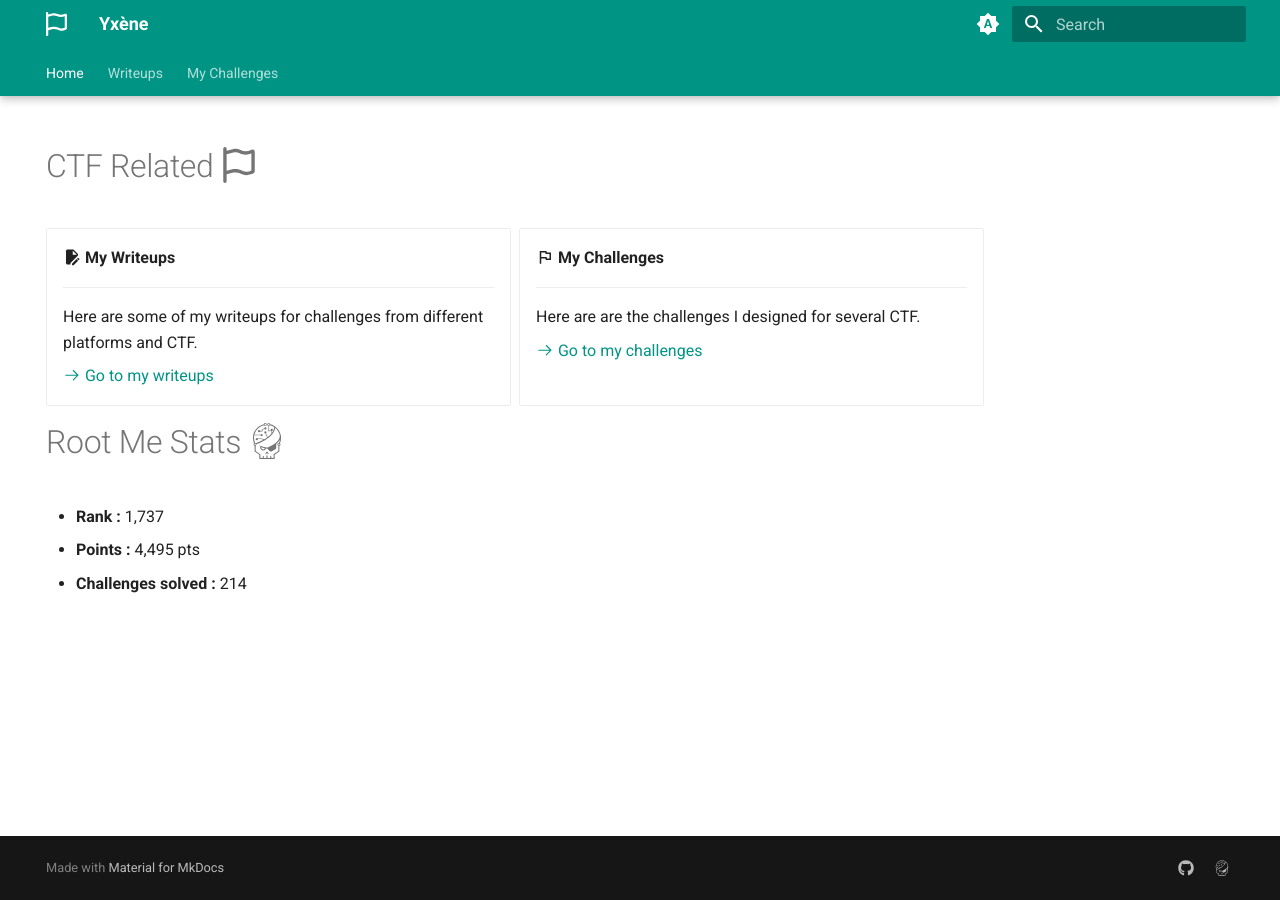
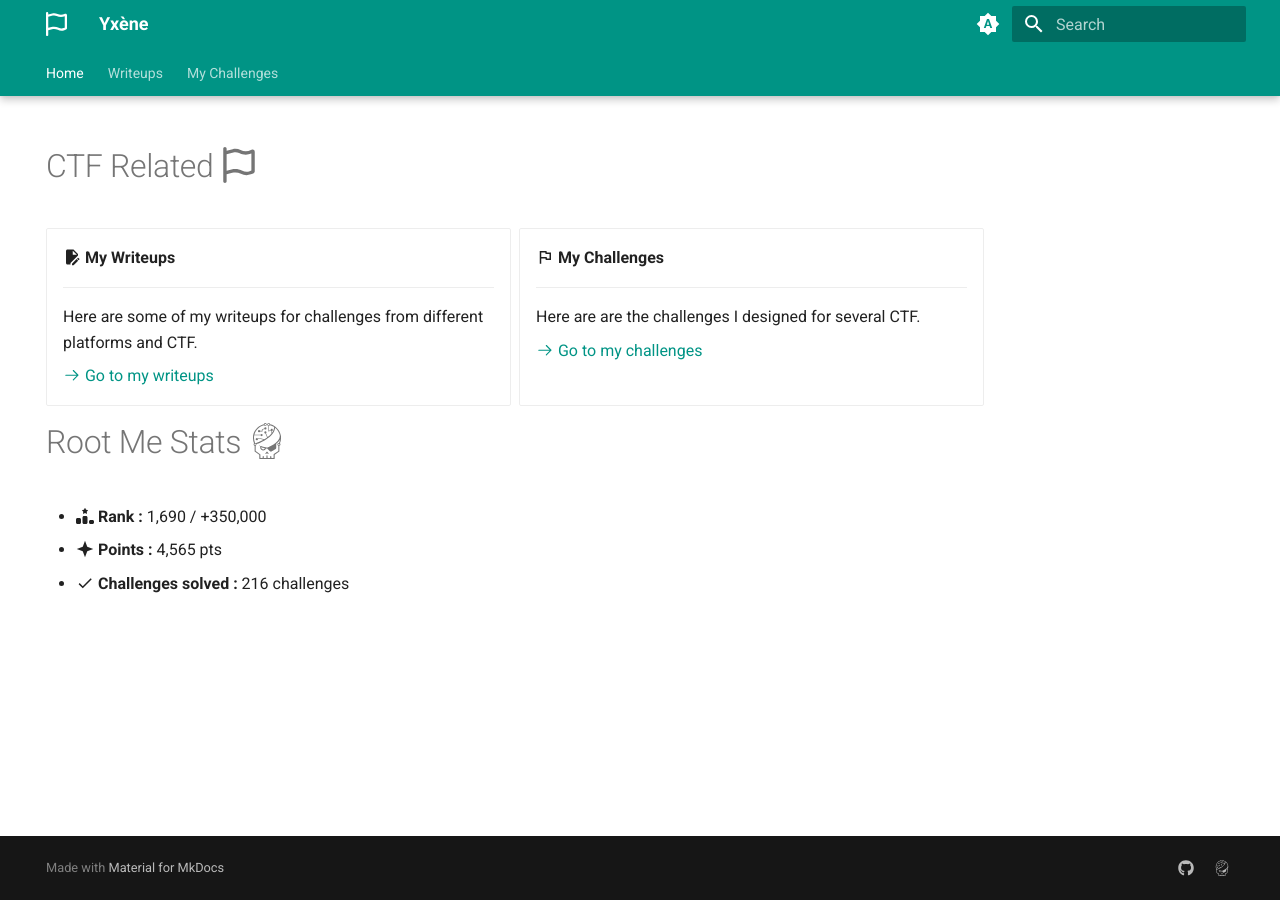
Before and after one commit to Yxene/yxene.github.io, an MkDocs documentation site: the page built from docs/README.md, in a window 1280 px wide. Built offline with MkDocs 1.6.1 and Material for MkDocs 9.7.7, drawn with Linux system fonts in a browser that asks for light colours.

Commit message:
Auto-update Root Me stats [skip ci]

```diff
--- a/snippets/stats.md
+++ b/snippets/stats.md
@@ -1,3 +1,3 @@
-- **Rank :** 1,737
-- **Points :** 4,495 pts
-- **Challenges solved :** 214
+- :fontawesome-solid-ranking-star: **Rank :** 1,690 / +350,000
+- :material-star-four-points: **Points :** 4,565 pts
+- :material-check: **Challenges solved :** 216 challenges
```
